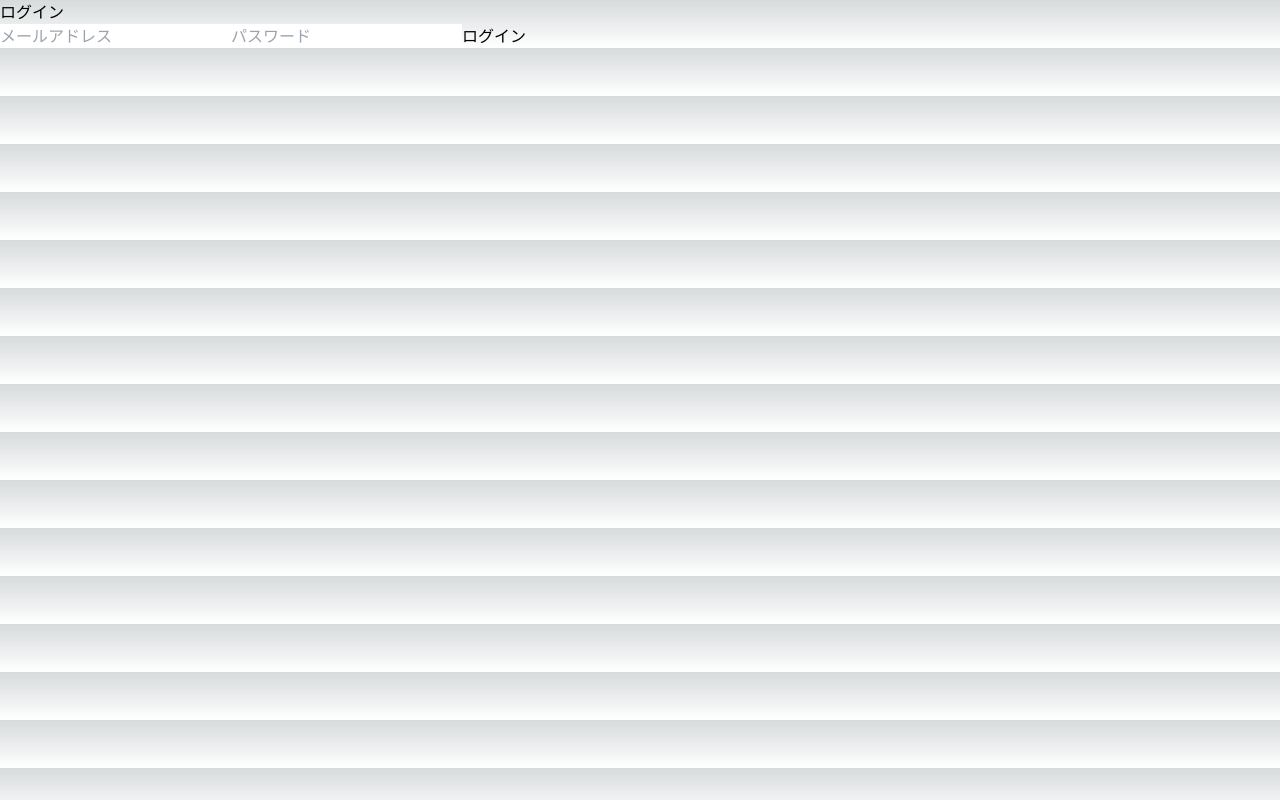
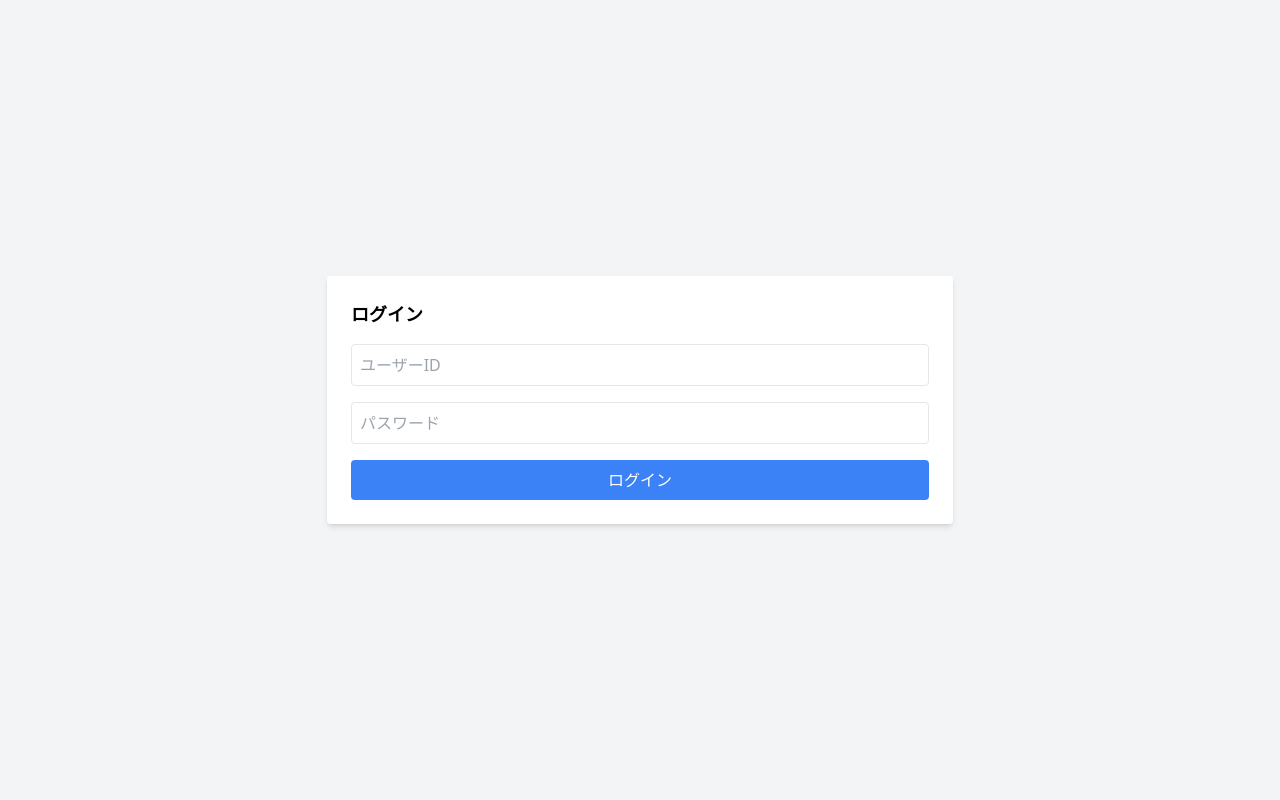
Before and after one commit to konapeso/meeting-room-app, a Next.js app: page /login in a window 1280 px wide. Built offline with nearby package versions, Linux system fonts and the light colour scheme.

Commit message:
ログイン機能の実装

```diff
--- /dev/null
+++ b/src/context/AuthContext.tsx
@@ -0,0 +1,58 @@
+// context/AuthContext.tsx
+import {
+  createContext,
+  useState,
+  useContext,
+  useEffect,
+  ReactNode,
+} from "react";
+import { useRouter } from "next/router";
+
+interface AuthContextType {
+  isLoggedIn: boolean;
+  login: (token: string) => void;
+  logout: () => void;
+}
+
+const AuthContext = createContext<AuthContextType | null>(null);
+
+export const AuthProvider = ({ children }: { children: ReactNode }) => {
+  const [isLoggedIn, setIsLoggedIn] = useState(false);
+  const router = useRouter();
+
+  useEffect(() => {
+    // トークンをチェックしてログイン状態を更新
+    const token = localStorage.getItem("token");
+    if (token) {
+      setIsLoggedIn(true);
+    } else {
+      setIsLoggedIn(false);
+    }
+  }, []);
+
+  const login = (token: string) => {
+    localStorage.setItem("token", token);
+    setIsLoggedIn(true);
+    router.push("/rooms"); // ログイン後のリダイレクト先
+  };
+
+  const logout = () => {
+    localStorage.removeItem("token");
+    setIsLoggedIn(false);
+    router.push("/login");
+  };
+
+  return (
+    <AuthContext.Provider value={{ isLoggedIn, login, logout }}>
+      {children}
+    </AuthContext.Provider>
+  );
+};
+
+export const useAuth = () => {
+  const context = useContext(AuthContext);
+  if (!context) {
+    throw new Error("useAuth must be used within an AuthProvider");
+  }
+  return context;
+};
--- a/src/pages/_app.tsx
+++ b/src/pages/_app.tsx
@@ -1,6 +1,13 @@
-import '@/styles/globals.css'
-import type { AppProps } from 'next/app'
+import "@/styles/globals.css";
+import type { AppProps } from "next/app";
+import { AuthProvider } from "../context/AuthContext";
 
-export default function App({ Component, pageProps }: AppProps) {
-  return <Component {...pageProps} />
+function MyApp({ Component, pageProps }: AppProps) {
+  return (
+    <AuthProvider>
+      <Component {...pageProps} />
+    </AuthProvider>
+  );
 }
+
+export default MyApp;
--- a/src/pages/login.tsx
+++ b/src/pages/login.tsx
@@ -1,34 +1,59 @@
-import { useState } from "react";
+import { useState, FormEvent } from "react";
+import { useAuth } from "../context/AuthContext";
 
-function LoginPage() {
-  const [email, setEmail] = useState("");
+const LoginPage = () => {
+  const [userId, setUserId] = useState("");
   const [password, setPassword] = useState("");
+  const auth = useAuth();
 
-  const handleSubmit = async (event) => {
+  const handleSubmit = async (event: FormEvent) => {
     event.preventDefault();
-    // ログイン処理
+    // ユーザーIDを整数に変換
+    const userIdInt = parseInt(userId, 10);
+    // ログイン処理（FastAPIサーバーとの通信）
+    const response = await fetch("http://localhost:8000/login", {
+      method: "POST",
+      headers: { "Content-Type": "application/json" },
+      // フィールド名をuser_idに変更
+      body: JSON.stringify({ user_id: userIdInt, password }),
+    });
+    if (response.ok) {
+      const { token } = await response.json();
+      auth.login(token);
+    } else {
+      console.error("ログイン失敗");
+    }
   };
 
   return (
-    <div>
-      <h1>ログイン</h1>
-      <form onSubmit={handleSubmit}>
+    <div className="flex items-center justify-center h-screen bg-gray-100">
+      <div className="p-6 bg-white rounded shadow-md">
+        <h1 className="text-lg font-bold mb-4">ログイン</h1>
+        <form onSubmit={handleSubmit} className="space-y-4">
           <input
-          type="email"
-          value={email}
-          onChange={(e) => setEmail(e.target.value)}
-          placeholder="メールアドレス"
+            type="id"
+            value={userId}
+            onChange={(e) => setUserId(e.target.value)}
+            placeholder="ユーザーID"
+            className="w-full p-2 border rounded focus:outline-none focus:ring-2 focus:ring-blue-500 text-black"
           />
           <input
             type="password"
             value={password}
             onChange={(e) => setPassword(e.target.value)}
             placeholder="パスワード"
+            className="w-full p-2 border rounded focus:outline-none focus:ring-2 focus:ring-blue-500 text-black"
           />
-        <button type="submit">ログイン</button>
+          <button
+            type="submit"
+            className="w-full p-2 bg-blue-500 text-white rounded hover:bg-blue-600"
+          >
+            ログイン
+          </button>
         </form>
       </div>
+    </div>
   );
-}
+};
 
 export default LoginPage;
```
Also changed, not shown: src/pages/index.tsx (+9 -9 lines). Lines whose indentation alone changed are shown as unchanged.
